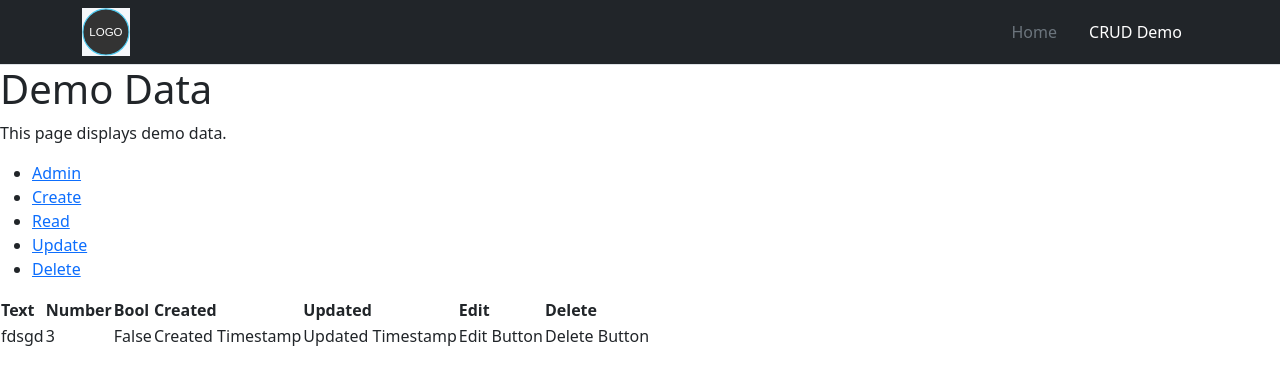
After one commit to JLuppes/FlaskTemplate, a Flask app: page /demo/admin in a window 1280 px wide. The commit adds this page. Shown: the top 385 px of the page. Run offline with Flask 3, Linux system fonts and the light colour scheme.

Commit message:
add placeholders for admin buttons

```diff
--- a/demo.py
+++ b/demo.py
@@ -1,11 +1,12 @@
 from flask import Blueprint, render_template, request, redirect, url_for, flash
 from models import db, DemoData
+from datetime import datetime, timezone
 
 demo = Blueprint('demo', __name__)
 
 
-@demo.route('/demo', methods=['GET','POST'])
-def crudPage():
+@demo.route('/demo', methods=['GET', 'POST'])
+def demoObject():
     if request.method == 'POST':
         _method = request.form.get("_method", 'POST').strip().upper()
         if _method == 'POST' or _method == 'PUT':
@@ -49,6 +50,7 @@ def crudPage():
                     dataToEdit.demoText = formDemoText
                     dataToEdit.demoNumber = formDemoNumber
                     dataToEdit.demoBool = formDemoBool
+                    dataToEdit.updated = datetime.now(timezone.utc)
                     db.session.commit()
                     flash(f"Successfully updated data with id: {formDataId}")
                     redirect(url_for('update'))
@@ -57,10 +59,13 @@ def crudPage():
                     errorMsg = f"Error updating db entry with id = {formDataId}"
                     return render_template('demoPages/update/updateForm.html', error=errorMsg)
 
+    return render_template('demo.html')
 
+
+@demo.route('/demo/admin')
+def admin():
     allData = DemoData.query.all()
-
-    return render_template('demo.html', data=allData)
+    return render_template('demoPages/admin.html', data=allData)
 
 
 @demo.route('/demo/create')
@@ -75,7 +80,18 @@ def read():
 
 @demo.route('/demo/update')
 def update():
-    return render_template('demoPages/update/updateForm.html')
+    dataId = request.args.get("dataId", '').strip()
+
+    if not dataId:
+        errorMsg = "No data id provided!"
+        return render_template("demo.html", error=errorMsg)
+
+    dataToEdit = DemoData.query.filter_by(id=dataId).first()
+    if not dataToEdit:
+        errorMsg = f"No data found with id = {dataId}"
+        return render_template("demopages/demo.html", error=errorMsg)
+
+    return render_template('demoPages/update/updateForm.html', data=dataToEdit)
 
 
 @demo.route('/demo/delete')
--- a/models.py
+++ b/models.py
@@ -1,4 +1,5 @@
 from flask_sqlalchemy import SQLAlchemy
+from datetime import datetime, timezone
 
 db = SQLAlchemy()
 
@@ -12,3 +13,5 @@ class DemoData(db.Model):
     demoText = db.Column(db.String(100))
     demoNumber = db.Column(db.Integer)
     demoBool = db.Column(db.Boolean)
+    created = db.Column(db.DateTime, default=datetime.now(timezone.utc))
+    updated = db.Column(db.DateTime, default=datetime.now(timezone.utc))
--- a/templates/components/navbar.html
+++ b/templates/components/navbar.html
@@ -22,7 +22,7 @@
           </a>
         </li>
         <li>
-          <a href="{{url_for('demo.crudPage')}}" class="nav-link text-white">
+          <a href="{{url_for('demo.demoObject')}}" class="nav-link text-white">
             CRUD Demo
           </a>
         </li>
--- a/templates/demo.html
+++ b/templates/demo.html
@@ -4,29 +4,12 @@
 <p>This page displays demo data.</p>
 
 <ul>
+  <li><a href="{{url_for('demo.admin')}}">Admin</a></li>
   <li><a href="{{url_for('demo.create')}}">Create</a></li>
   <li><a href="{{url_for('demo.read')}}">Read</a></li>
   <li><a href="{{url_for('demo.update')}}">Update</a></li>
   <li><a href="{{url_for('demo.delete')}}">Delete</a></li>
 </ul>
 
-{% if data %}
-<table>
-<th>Text</th>
-<th>Number</th>
-<th>Bool</th>
-<th>Created</th>
-<th>Updated</th>
-{% for thisData in data %}
-<tr>
-    <td>{{thisData.demoText}}</td>
-    <td>{{thisData.demoNumber}}</td>
-    <td>{{thisData.demoBool}}</td>
-    <td>Created</td>
-    <td>Updated</td>
-</tr>
-{% endfor %}
-</table>
-{% endif %}
 
 {% block crud %}{% endblock %} {% endblock %}
--- /dev/null
+++ b/templates/demoPages/admin.html
@@ -0,0 +1,22 @@
+{% extends 'demo.html' %} {% block crud%} {% if data %}
+<table>
+  <th>Text</th>
+  <th>Number</th>
+  <th>Bool</th>
+  <th>Created</th>
+  <th>Updated</th>
+  <th>Edit</th>
+  <th>Delete</th>
+  {% for thisData in data %}
+  <tr>
+    <td>{{thisData.demoText}}</td>
+    <td>{{thisData.demoNumber}}</td>
+    <td>{{thisData.demoBool}}</td>
+    <td>Created Timestamp</td>
+    <td>Updated Timestamp</td>
+    <td>Edit Button</td>
+    <td>Delete Button</td>
+  </tr>
+  {% endfor %}
+</table>
+{% endif %} {% endblock %}
--- a/templates/demoPages/create/createForm.html
+++ b/templates/demoPages/create/createForm.html
@@ -3,7 +3,7 @@
 <h2>Create Form</h2>
 
 <div>
-  <form action="{{url_for('demo.create')}}" method="POST">
+  <form action="{{url_for('demo.demoObject')}}" method="POST">
     <input type="hidden" name="_method" value="POST" />
     <div>
       <label for="demoText">Enter some demo text:</label>
--- a/templates/demoPages/update/updateSuccess.html
+++ b/templates/demoPages/update/updateSuccess.html
@@ -1,4 +1,4 @@
-{% extends 'update/update.html '%}
+{% extends 'demoPages/update/update.html '%}
 {% block updateOperation%}
 <p>Update Success</p>
 {%endblock%}
```
Also changed, not shown: templates/demoPages/update/updateForm.html (+58 -2 lines), app.db.
